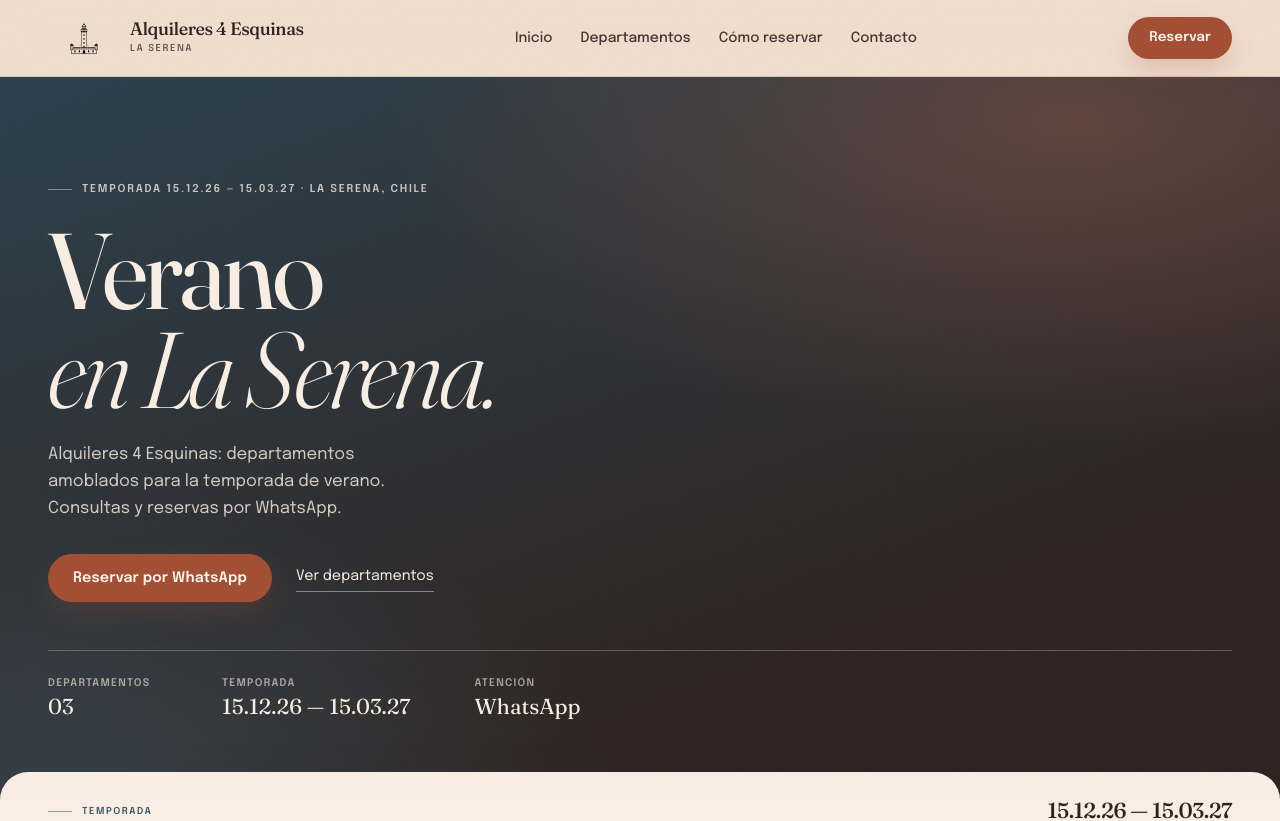
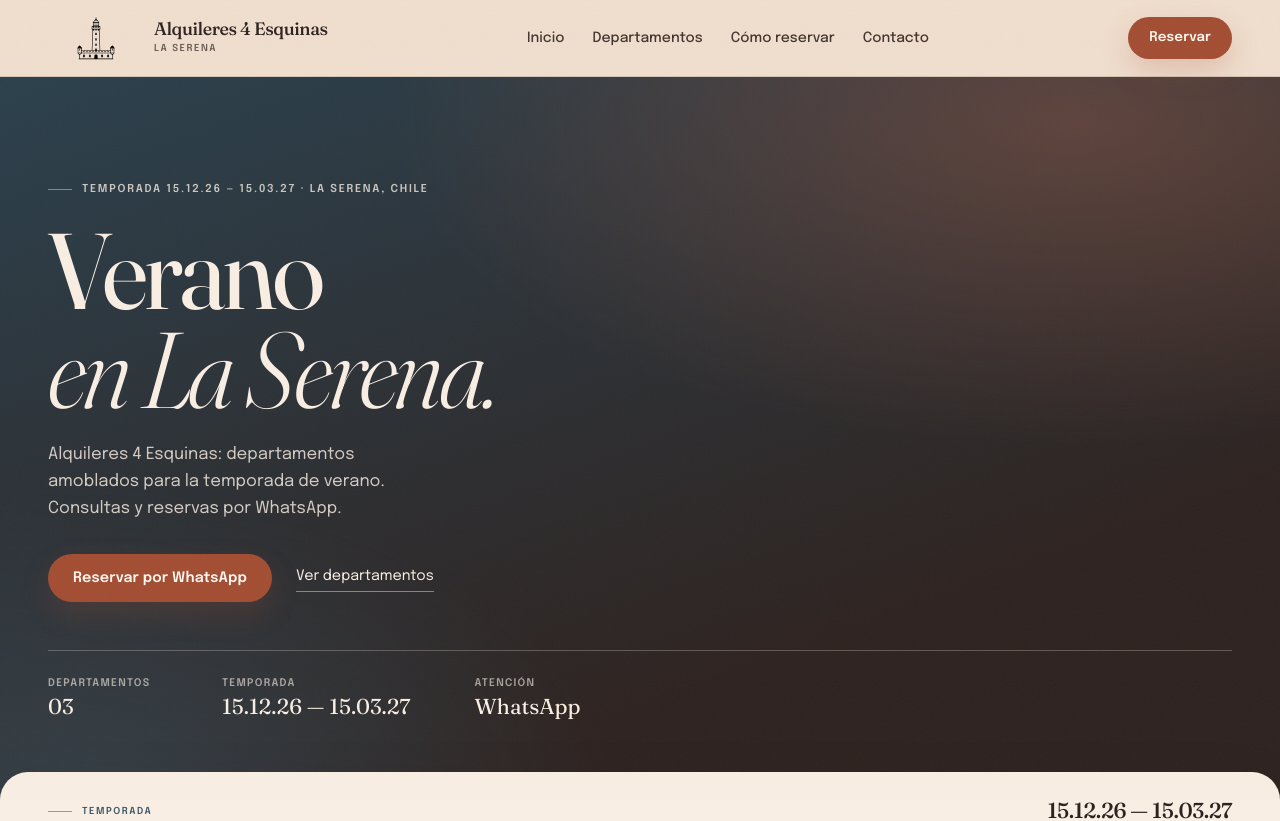
Before and after one commit to plataforma-la-serena/servicio-front, a Next.js app: page / in a window 1280 px wide. Shown: the top 821 px of the page. Built offline with nearby package versions, Linux system fonts and the light colour scheme; no server answers.

Commit message:
fix: sube un poco más el tamaño del logo

```diff
--- a/src/app/admin/(protected)/admin-nav.tsx
+++ b/src/app/admin/(protected)/admin-nav.tsx
@@ -33,8 +33,8 @@ export function AdminNav({ email }: AdminNavProps) {
             src="/logo-alquileres-4-esquinas.svg"
             alt=""
             className="brand-logo brand-logo--admin"
-            width={40}
-            height={22}
+            width={48}
+            height={27}
           />
           <span>Alquileres 4 Esquinas</span>
           <span className="admin-tag">Panel</span>
--- a/src/app/globals.css
+++ b/src/app/globals.css
@@ -364,18 +364,18 @@ h3 {
 
 .brand-logo {
   display: block;
-  width: 72px;
+  width: 96px;
   height: auto;
   flex: 0 0 auto;
 }
 
 .brand-logo--footer {
-  width: 80px;
+  width: 104px;
   filter: invert(1);
 }
 
 .brand-logo--admin {
-  width: 40px;
+  width: 48px;
 }
 
 .brand-stacked {
--- a/src/components/SiteFooter.tsx
+++ b/src/components/SiteFooter.tsx
@@ -12,8 +12,8 @@ export function SiteFooter() {
                 src="/logo-alquileres-4-esquinas.svg"
                 alt=""
                 className="brand-logo brand-logo--footer"
-                width={80}
-                height={45}
+                width={104}
+                height={58}
               />
               <span>Alquileres 4 Esquinas</span>
             </p>
--- a/src/components/SiteHeader.tsx
+++ b/src/components/SiteHeader.tsx
@@ -14,8 +14,8 @@ export function SiteHeader() {
             src="/logo-alquileres-4-esquinas.svg"
             alt=""
             className="brand-logo"
-            width={72}
-            height={40}
+            width={96}
+            height={54}
           />
           <span className="brand-copy">
             <span className="brand-name">Alquileres 4 Esquinas</span>
```
